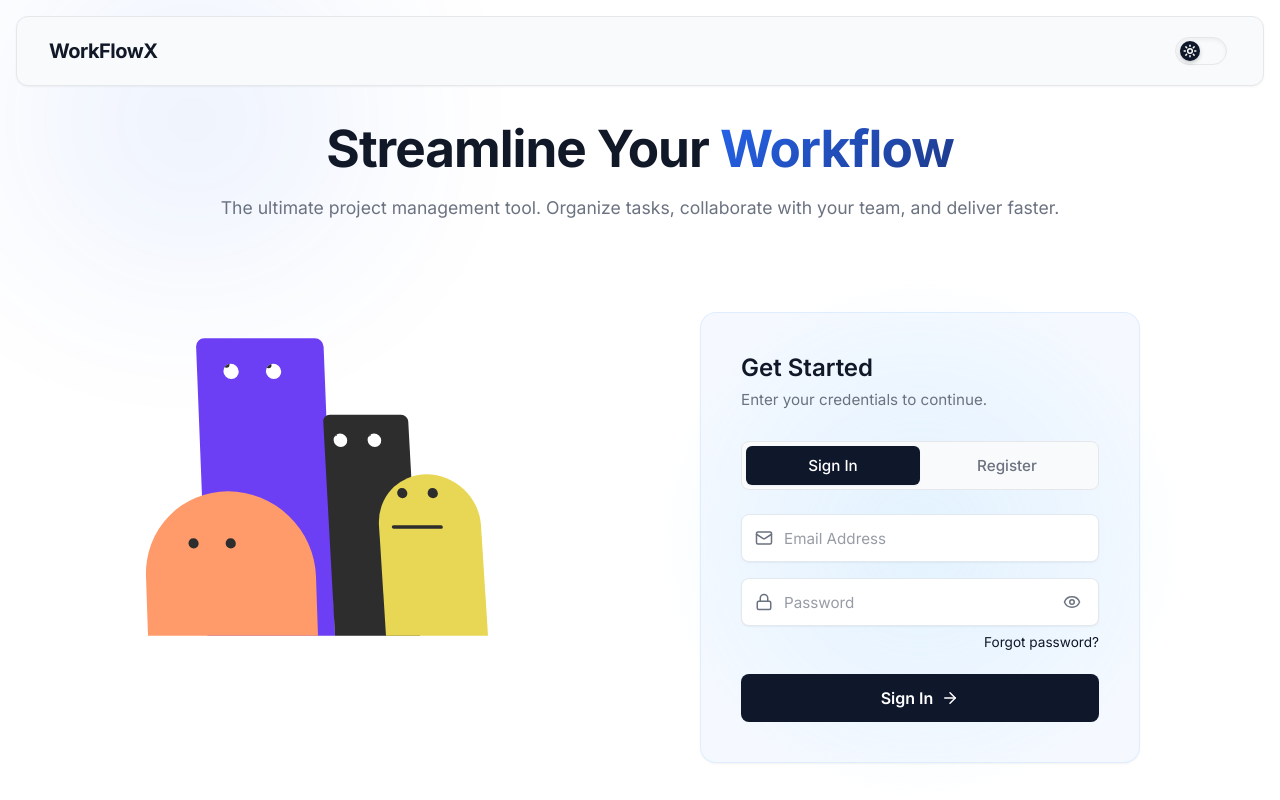
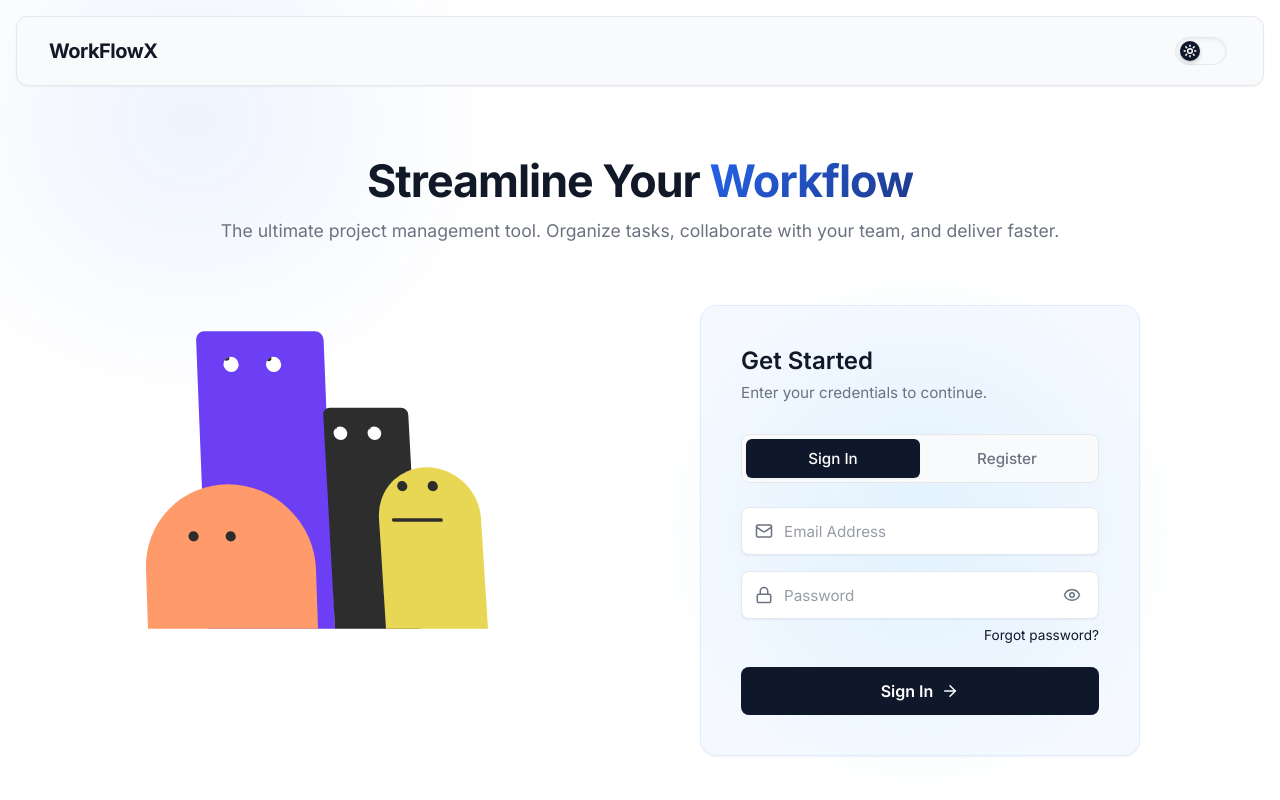
Before and after one commit to Vijay-1807/WorkFlowX, a React (Vite) app in the folder client/: page /login in a window 1280 px wide. Built offline with nearby package versions, Linux system fonts and the light colour scheme; no server answers.

Commit message:
style: adjust title size and margins for 100% zoom visibility

```diff
--- a/client/src/App.jsx
+++ b/client/src/App.jsx
@@ -42,11 +42,11 @@ const AuthLayout = () => {
       </nav>
 
       <main className="main-content" style={{ display: 'flex', flexDirection: 'column', alignItems: 'center', justifyContent: 'center', height: 'calc(100vh - 80px)', overflow: 'hidden' }}>
-        <div className="hero-section animate-fade-in" style={{ display: 'flex', flexDirection: 'column', alignItems: 'center', width: '100%', maxWidth: '1000px', gap: '40px' }}>
+        <div className="hero-section animate-fade-in" style={{ display: 'flex', flexDirection: 'column', alignItems: 'center', width: '100%', maxWidth: '1000px', gap: '20px' }}>
 
           {/* Centered Text */}
-          <div className="hero-text-centered" style={{ textAlign: 'center', width: '100%', maxWidth: '900px', marginTop: '-20px', paddingBottom: '10px' }}>
-            <h2 style={{ fontSize: '3.2rem', fontWeight: 800, marginBottom: '16px', color: 'var(--text-primary)', lineHeight: 1.15, letterSpacing: '-1px' }}>
+          <div className="hero-text-centered" style={{ textAlign: 'center', width: '100%', maxWidth: '900px', marginTop: '10px', paddingBottom: '0' }}>
+            <h2 style={{ fontSize: '2.8rem', fontWeight: 800, marginBottom: '10px', color: 'var(--text-primary)', lineHeight: 1.15, letterSpacing: '-1px' }}>
               Streamline Your <span style={{ color: 'var(--primary-color)' }}>Workflow</span>
             </h2>
             <p className="subtitle" style={{ fontSize: '1.1rem', color: 'var(--text-secondary)', lineHeight: 1.6 }}>
```
